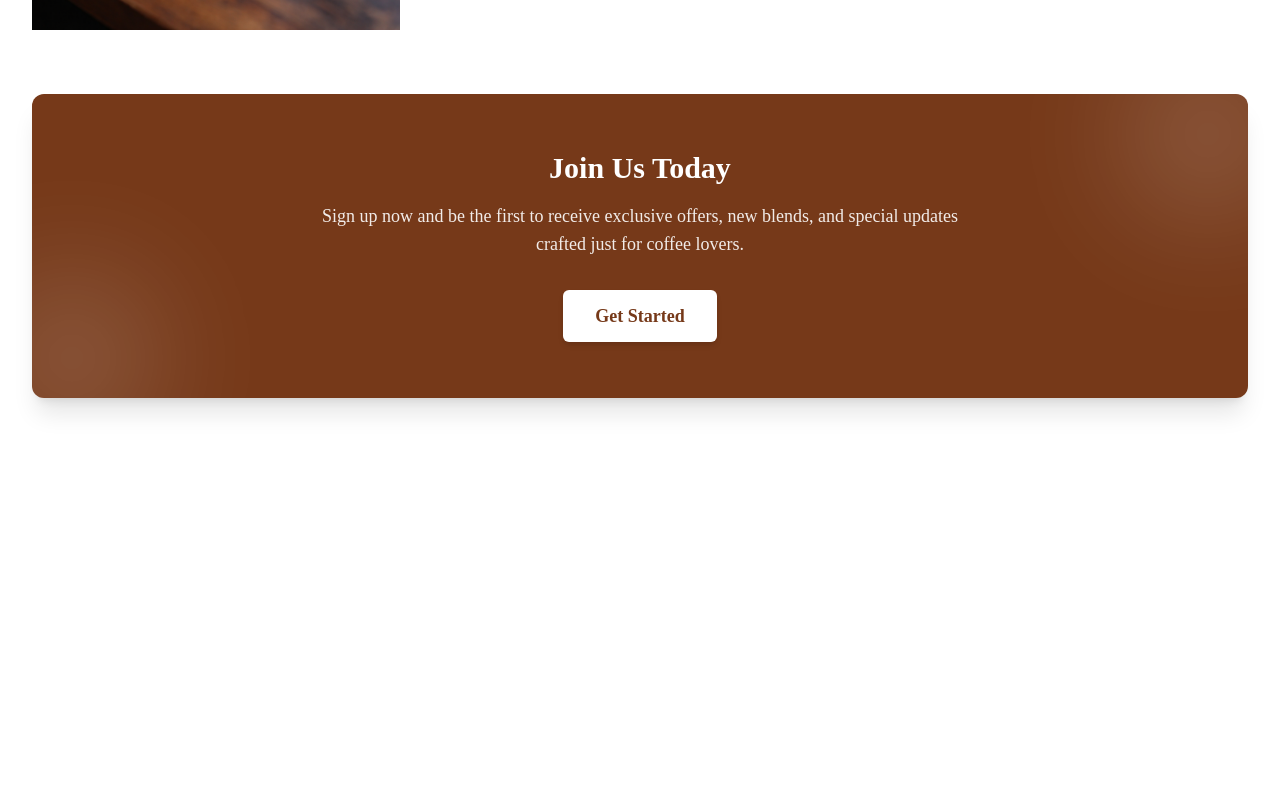
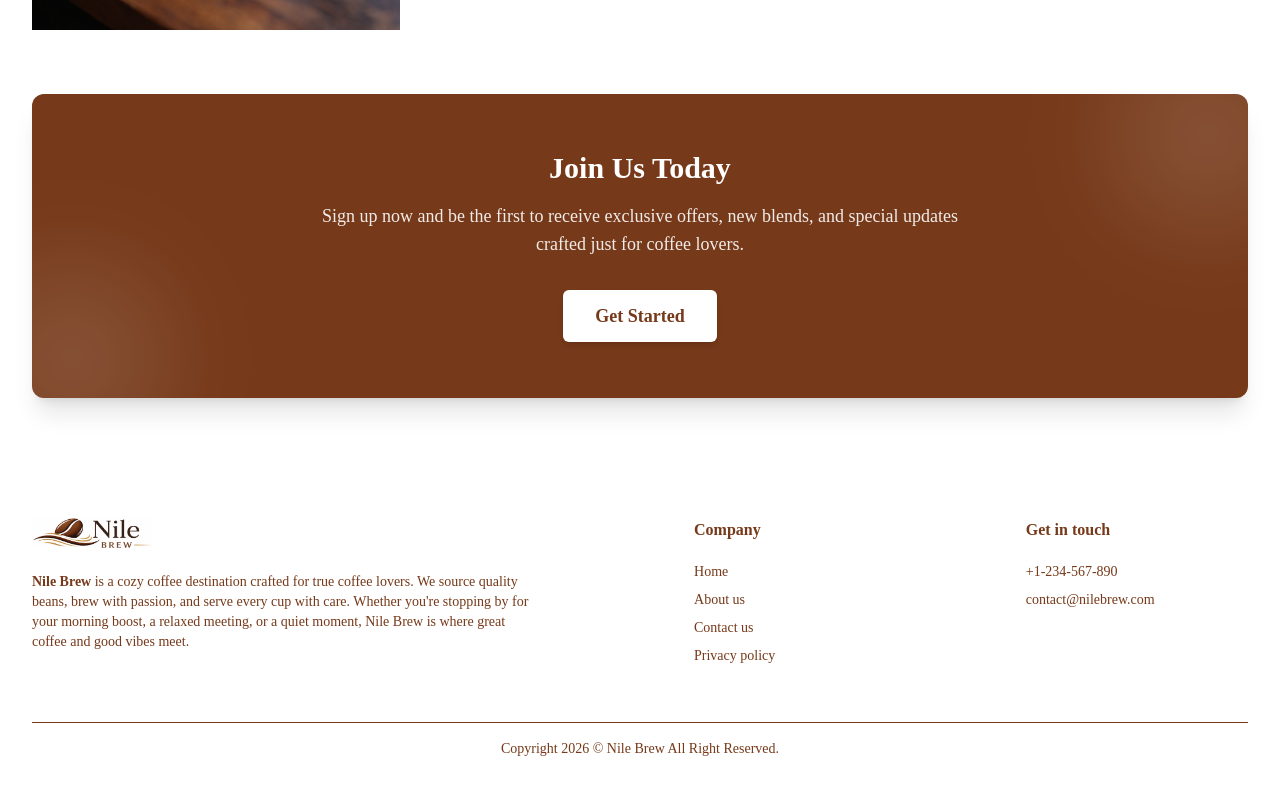
Before and after one commit to alimuhammeddev/nilebrew, a Next.js app: page / in a window 1280 px wide. Shown: the part 2089-2884 px from the top of the page. Before the commit the page ends 2551 px from the top, so only its background shows below. Built offline with nearby package versions, Linux system fonts and the light colour scheme; a web font is replaced by a local one.

Commit message:
worked on footer

```diff
--- a/app/page.tsx
+++ b/app/page.tsx
@@ -3,6 +3,7 @@ import Hero from "../components/hero";
 import HomeProduct from "../components/homeproduct";
 import FeaturedProduct from "@/components/featuredproduct";
 import CTA from "@/components/cta";
+import Footer from "@/components/footer";
 
 export default function Home() {
   return (
@@ -22,6 +23,9 @@ export default function Home() {
       <div>
         <CTA />
       </div>
+      <div>
+        <Footer />
+      </div>
     </section>
   );
 }
--- /dev/null
+++ b/components/footer.tsx
@@ -0,0 +1,63 @@
+import Image from "next/image";
+
+export default function Footer() {
+  return (
+    <section className="max-w-7xl mx-auto px-4 sm:px-6 lg:px-8 my-16">
+      <footer>
+        <div className="flex flex-col md:flex-row items-start justify-center gap-10 lg:py-14 py-5 border-b border-[#763919] text-gray-500">
+          <div className="lg:w-4/5">
+            <Image src="/logo.png" alt="logo" width={120} height={120} />
+            <p className="mt-6 text-sm text-[#763919]">
+              <span className="text-[#763919] font-semibold">Nile Brew</span> is a cozy coffee destination crafted for true coffee
+              lovers. We source quality beans, brew with passion, and serve
+              every cup with care. Whether you're stopping by for your morning
+              boost, a relaxed meeting, or a quiet moment, Nile Brew is where
+              great coffee and good vibes meet.
+            </p>
+          </div>
+
+          <div className="w-1/2 flex items-center justify-start md:justify-center">
+            <div>
+              <h2 className="font-semibold text-[#763919] mb-5">Company</h2>
+              <ul className="text-sm space-y-2">
+                <li>
+                  <a className="hover:underline transition text-[#763919]" href="#">
+                    Home
+                  </a>
+                </li>
+                <li>
+                  <a className="hover:underline transition text-[#763919]" href="#">
+                    About us
+                  </a>
+                </li>
+                <li>
+                  <a className="hover:underline transition text-[#763919]" href="#">
+                    Contact us
+                  </a>
+                </li>
+                <li>
+                  <a className="hover:underline transition text-[#763919]" href="#">
+                    Privacy policy
+                  </a>
+                </li>
+              </ul>
+            </div>
+          </div>
+
+          <div className="w-1/2 flex items-start justify-start md:justify-center">
+            <div>
+              <h2 className="font-semibold text-[#763919] mb-5">Get in touch</h2>
+              <div className="text-sm space-y-2 text-[#763919]">
+                <p>+1-234-567-890</p>
+                <p>contact@nilebrew.com</p>
+              </div>
+            </div>
+          </div>
+        </div>
+        <p className="py-4 text-center text-xs md:text-sm text-[#763919]">
+          Copyright 2026 © Nile Brew All Right Reserved.
+        </p>
+      </footer>
+    </section>
+  );
+}
```
